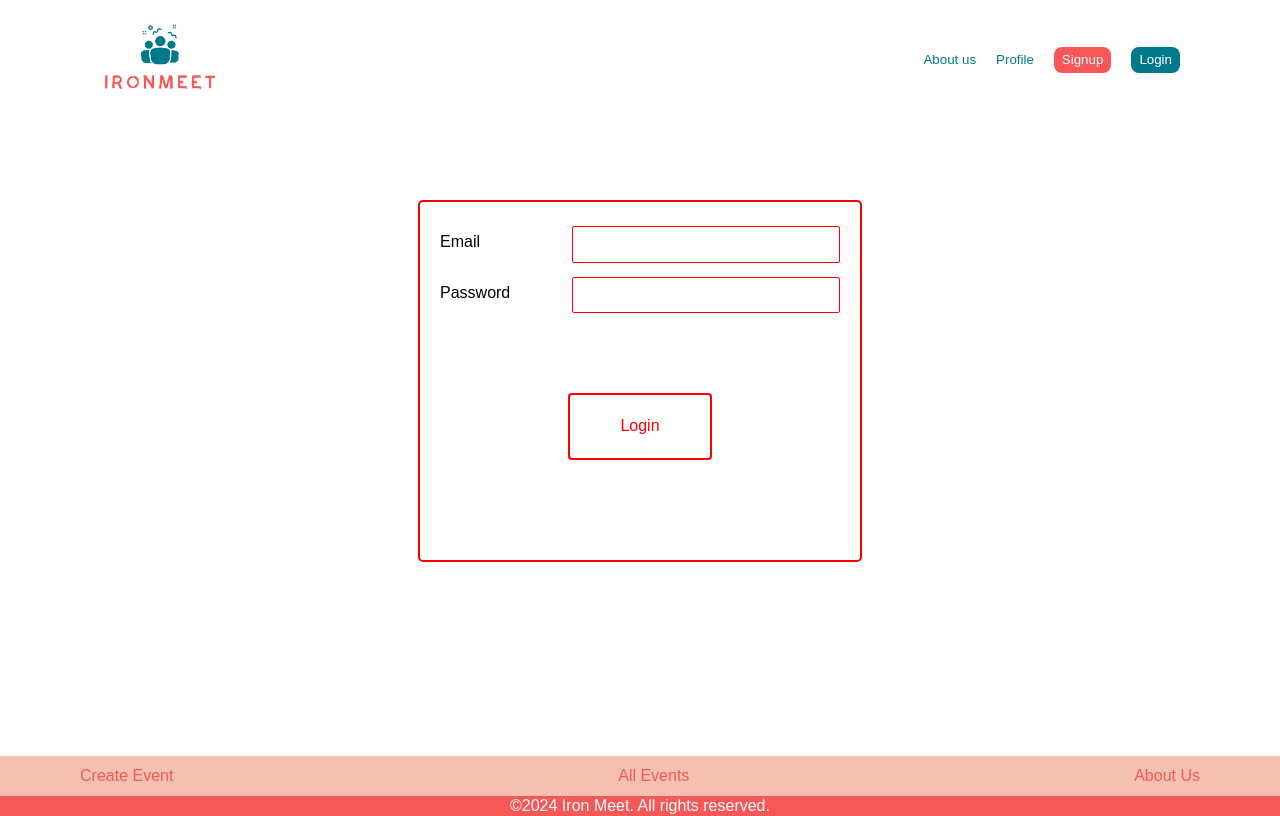
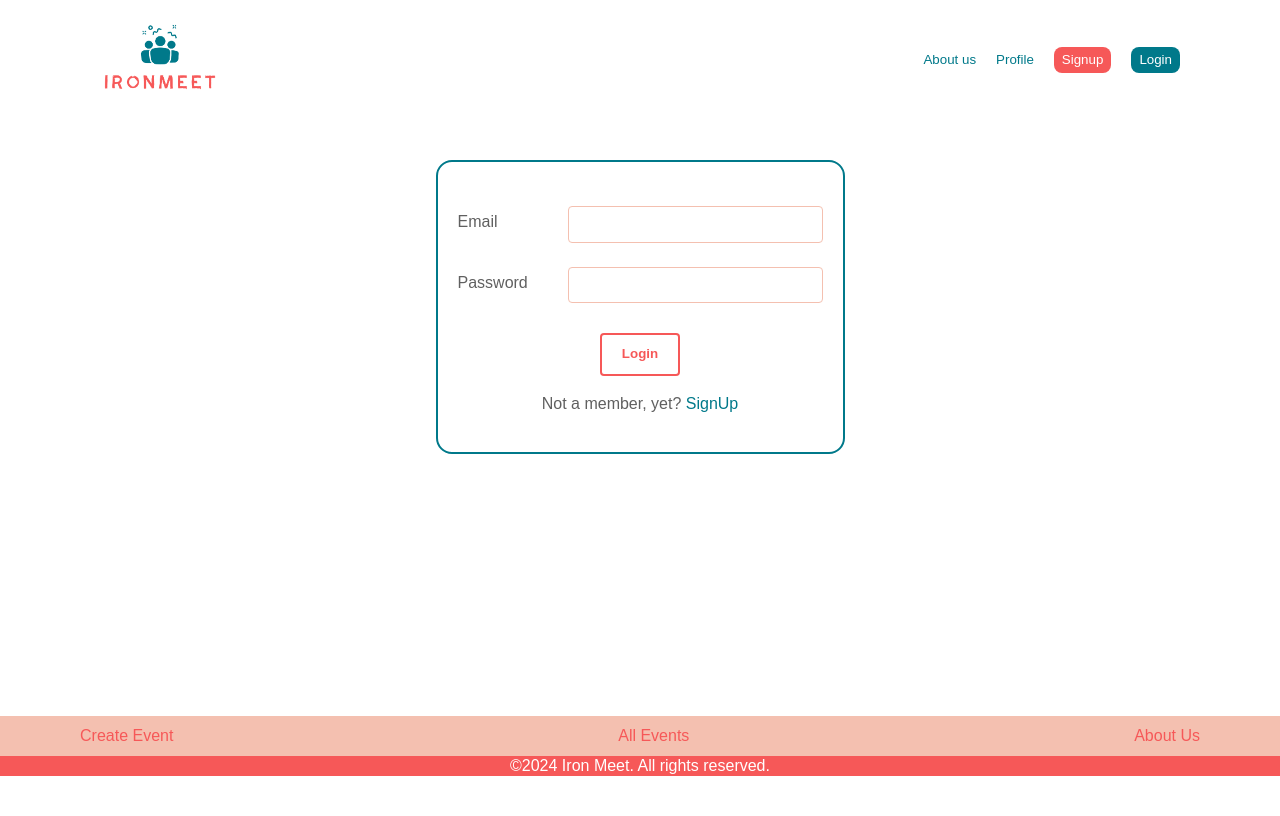
Before and after one commit to sonali582000/IronMeet_FE, a React (Vite) app: page /login in a window 1280 px wide. Built offline with nearby package versions, Linux system fonts and the light colour scheme; no server answers; a web font is replaced by a local one.

Commit message:
login forms styles done

```diff
--- a/src/components/AuthForm.jsx
+++ b/src/components/AuthForm.jsx
@@ -1,12 +1,12 @@
 import { useContext, useState } from "react";
-import { useNavigate } from "react-router-dom";
+import { Link, useNavigate } from "react-router-dom";
 import { AuthContext } from "../contexts/AuthContext";
 import styles from "../styles/signUp.module.css";
 
 const AuthForm = ({ isLogin = false }) => {
   const [email, setEmail] = useState("");
   const [password, setPassword] = useState("");
-  const [username, setUsername] = useState(""); // Add state for username
+  const [username, setUsername] = useState("");
 
   const navigate = useNavigate();
 
@@ -44,9 +44,10 @@ const AuthForm = ({ isLogin = false }) => {
   };
 
   return (
+    <div className={styles.formContainer}>
       <form className={styles.signupForm} onSubmit={handleSubmit}>
         <label>
-        Email
+          <span>Email</span>
           <input
             className={styles.signupInput}
             type="email"
@@ -57,7 +58,7 @@ const AuthForm = ({ isLogin = false }) => {
         </label>
         {!isLogin && (
           <label>
-          Username
+            <span>Username</span>
             <input
               className={styles.signupInput}
               type="text"
@@ -68,7 +69,7 @@ const AuthForm = ({ isLogin = false }) => {
           </label>
         )}
         <label>
-        Password
+          <span>Password</span>
           <input
             className={styles.signupInput}
             type="password"
@@ -80,7 +81,14 @@ const AuthForm = ({ isLogin = false }) => {
         <button className={styles.signupButton} type="submit">
           {isLogin ? "Login" : "SignUp"}
         </button>
+        {
+          isLogin ? <div className={styles.navigateLinks}>Not a member, yet? <Link to="/signup"><span>SignUp</span></Link></div>
+            : <div className={styles.navigateLinks}><span>Already a member?</span> <Link to="/login"><span>Login</span></Link></div>
+        }
+
       </form>
+    </div>
+
   );
 };
 
--- a/src/styles/signUp.module.css
+++ b/src/styles/signUp.module.css
@@ -1,45 +1,64 @@
 @import '../App.css';
 
+.formContainer{
+    display: flex;
+    align-items: center;
+    justify-content: center;
+    flex-direction: column;
+}
+
 .signupForm {
-    max-width: 400px;
-    margin: 5em auto;
-    /* Adjust margin for vertical alignment */
-    padding: 20px;
-    border: 2px solid #ff0000;
-    border-radius: 5px;
+    padding: 40px 20px;
+    border: 2px solid var(--main-green);
+    border-radius: 16px;
+    display: flex;
+    align-items: center;
+    justify-content: center;
+    flex-direction: column;
+    gap:20px
+
 }
 
 .signupForm label {
     display: flex;
     justify-content: space-between;
     align-items: center;
-    margin-bottom: 10px;
+    color:var(--label-text-color)
 }
-
+.signupForm label span {
+    width: 170px;
+}
 .signupInput {
-    width: calc(100% - 150px);
-    /* Adjust width as per your design */
+    width:100%;
     padding: 8px;
     margin-top: 4px;
-    border: 1px solid #ff0000;
-    border-radius: 2px;
+    border: 1px solid var(--orange-light);
+    border-radius: 4px;
 }
 
 .signupButton {
-    padding: 20px 50px;
+    padding: 10px 20px;
+    margin-top: 10px;
     background-color: transparent;
-    color: rgb(255, 0, 0);
-    border: 2px solid #ff0000;
+    color: var(--main-orange);
+    border: 2px solid var(--main-orange) ;
     border-radius: 4px;
     cursor: pointer;
-    margin: 5em auto;
     display: block;
-    font-size: 1em;
-
+    transition: background-color 0.3s ease;
+    font-weight: 600;
 }
 
 .signupButton:hover {
-    background-color: #002fff;
+    background-color: var(--main-orange);
+    color: var(--main-background)
+}
+
+.navigateLinks{
+    color: var(--label-text-color);
+}
+.navigateLinks span{
+    color:var(--main-green)
 }
 
 /* Media query for smaller screens */
```
Lines whose indentation alone changed are shown as unchanged.
